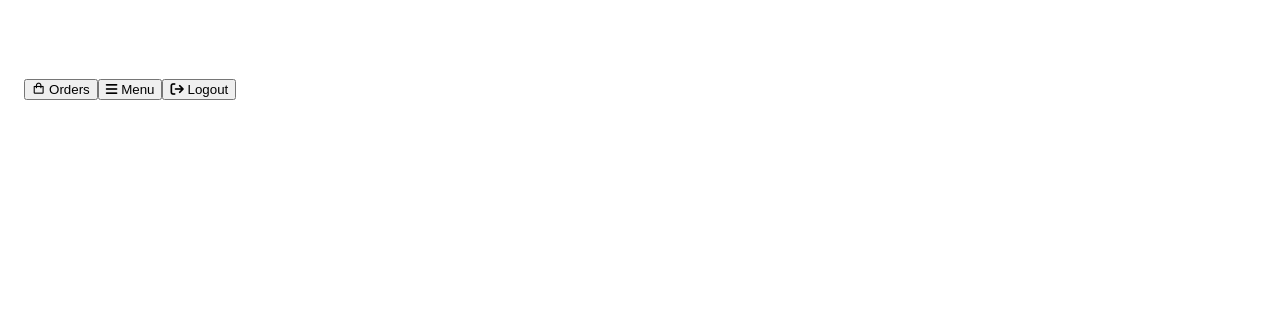
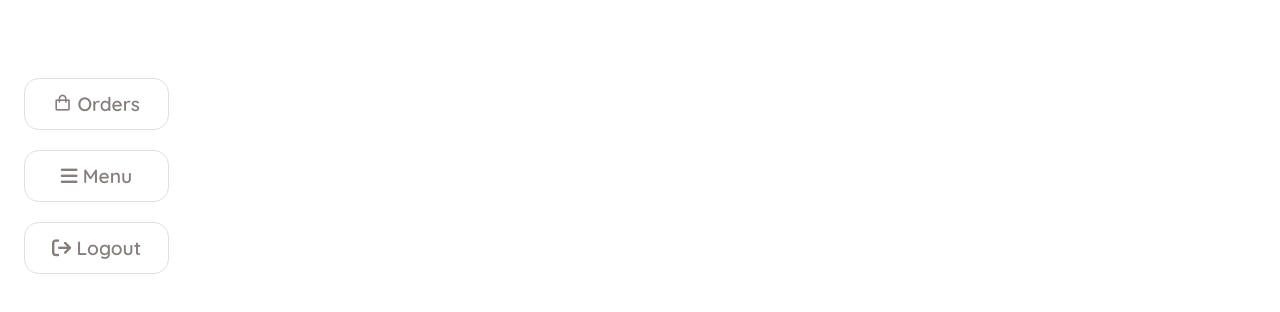
Before and after one commit to malak-joumaa/Homemade, a React (Create React App) app in the folder frontend/: page /cook-profile in a window 1280 px wide. Shown: the part 264-576 px from the top of the page. Built offline with nearby package versions, Linux system fonts and the light colour scheme.

Commit message:
Frontend: Creating Menu component and adding menu in it

```diff
--- /dev/null
+++ b/frontend/src/components/Menu.js
@@ -0,0 +1,62 @@
+import React from "react";
+import { Grid } from "@mui/material";
+import Modal from "../components/Modal";
+import {
+  MenuContainer,
+  DishImg,
+  DishName,
+  DishDescription,
+  DishPrice,
+} from "../styles/Menu.style";
+import defaultDish from "../assets/default-plate.jpg";
+
+const Menu = ({ menu, disable = false }) => {
+  return (
+    <MenuContainer>
+      <Grid container spacing={1}>
+        {/* Dish Image */}
+        {menu?.length > 0 &&
+          menu[1].dishes.map((dish, index) => (
+            <Grid
+              key={index}
+              item
+              xl={3}
+              lg={4}
+              md={6}
+              xs={12}
+              style={{ position: "relative" }}
+            >
+              <Grid container spacing={0}>
+                <Grid item xs={4.5}>
+                  <DishImg
+                    src={
+                      menu[1].dishes[index].photo
+                        ? menu[1].dishes[index].photo
+                        : defaultDish
+                    }
+                  />
+                </Grid>
+                {/* Dish Info */}
+                <Grid item xs={6}>
+                  <DishName>{menu[1].dishes[index].name}</DishName>
+                  <br />
+                  <DishPrice>{menu[1].dishes[index].price}$</DishPrice>
+                  <br />
+                  <DishDescription>
+                    {menu[1].dishes[index].description}
+                  </DishDescription>
+                </Grid>
+                {disable === false && (
+                  <Grid item xs={1.5}>
+                    <Modal data={menu[1].dishes[index]} />
+                  </Grid>
+                )}
+              </Grid>
+            </Grid>
+          ))}
+      </Grid>
+    </MenuContainer>
+  );
+};
+
+export default Menu;
--- a/frontend/src/pages/CookProfile.js
+++ b/frontend/src/pages/CookProfile.js
@@ -1,7 +1,9 @@
-import React from "react";
+import React, { useState } from "react";
 import Navbar from "../components/Navbar";
+import Menu from "../components/Menu";
 import { Rating, Grid, Container } from "@mui/material";
 import { useSelector } from "react-redux";
+import { useNavigate } from "react-router-dom";
 import hat from "../assets/hat.png";
 import {
   Hat,
@@ -14,8 +16,30 @@ import {
 } from "../styles/Profile.style";
 
 const CookProfile = () => {
+  const navigate = useNavigate();
   const userData = useSelector((state) => state.login);
   console.log(userData);
+
+  const [menu, setMenu] = useState([]);
+  const [isOrder, setIsOrder] = useState(true);
+  const [isMenu, setIsMenu] = useState(false);
+
+  // Get Menu Data
+  const getMenu = async () => {
+    try {
+      console.log("here");
+      const res2 = await fetch(
+        "http://localhost:5000/api/cook/get-menu?id=" +
+          localStorage.getItem("cook_id")
+      ).then(async (res2) => {
+        const data2 = await res2.json();
+        console.log(data2);
+        setMenu(data2);
+      });
+    } catch (err) {
+      console.log(err);
+    }
+  };
 
   return (
     <Container maxWidth="xl">
@@ -47,18 +71,33 @@ const CookProfile = () => {
 
       {/* Functionalities */}
       <Grid container spacing={1}>
-        <Grid item xs={3}>
+        <Grid item xs={1}>
           <Button>
             <i class="bx bx-shopping-bag"></i> Orders
           </Button>
-          <Button>
+          <br />
+
+          <Button
+            onClick={() => {
+              getMenu();
+              setIsOrder(false);
+              setIsMenu(true);
+            }}
+          >
             <i className="fa-solid fa-bars"></i> Menu
           </Button>
-          <Button>
+          <br />
+          <Button
+            onClick={() => {
+              localStorage.clear();
+              navigate("/");
+            }}
+          >
             <i class="fa-solid fa-arrow-right-from-bracket"></i> Logout
           </Button>
+          <br />
         </Grid>
-        <Grid item xs={9}></Grid>
+        <Grid item xs={10}></Grid>
       </Grid>
     </Container>
   );
--- a/frontend/src/pages/SingleCook.js
+++ b/frontend/src/pages/SingleCook.js
@@ -1,24 +1,15 @@
 import React, { useState, useEffect } from "react";
 import Navbar from "../components/Navbar";
-import Modal from "../components/Modal";
-import { Rating, Grid, Container } from "@mui/material";
+import { Grid, Container, Rating } from "@mui/material";
 import {
   Cook_Name,
   Info_Container,
   Description,
   Opening_Hours,
-  Day,
-  Menu,
+  Title,
 } from "../styles/SingleCook.styles";
+import Menu from "../components/Menu";
 import { Display_Cook_Image } from "../styles/Image.style";
-import {
-  MenuContainer,
-  DishImg,
-  DishName,
-  DishDescription,
-  DishPrice,
-} from "../styles/Menu.style";
-import defaultDish from "../assets/default-plate.jpg";
 
 function SingleCook() {
   const [cook, setCook] = useState([]);
@@ -115,51 +106,10 @@ function SingleCook() {
             </Opening_Hours>
           </Info_Container>
 
-          <Menu>Menu</Menu>
+          <Title>Menu</Title>
 
           {/* Menu */}
-          <MenuContainer>
-            <Grid container spacing={1}>
-              {/* Dish Image */}
-              {menu?.length > 0 &&
-                menu[1].dishes.map((dish, index) => (
-                  <Grid
-                    key={index}
-                    item
-                    xl={3}
-                    lg={4}
-                    md={6}
-                    xs={12}
-                    style={{ position: "relative" }}
-                  >
-                    <Grid container spacing={0}>
-                      <Grid item xs={4.5}>
-                        <DishImg
-                          src={
-                            menu[1].dishes[index].photo
-                              ? menu[1].dishes[index].photo
-                              : defaultDish
-                          }
-                        />
-                      </Grid>
-                      {/* Dish Info */}
-                      <Grid item xs={6}>
-                        <DishName>{menu[1].dishes[index].name}</DishName>
-                        <br />
-                        <DishPrice>{menu[1].dishes[index].price}$</DishPrice>
-                        <br />
-                        <DishDescription>
-                          {menu[1].dishes[index].description}
-                        </DishDescription>
-                      </Grid>
-                      <Grid item xs={1.5}>
-                        <Modal data={menu[1].dishes[index]} />
-                      </Grid>
-                    </Grid>
-                  </Grid>
-                ))}
-            </Grid>
-          </MenuContainer>
+          <Menu menu={menu} />
           {/* </div> */}
         </Container>
       )}
--- a/frontend/src/styles/Profile.style.js
+++ b/frontend/src/styles/Profile.style.js
@@ -35,4 +35,22 @@ export const Rate = styled.div`
   margin-top: 70px;
 `;
 
-export const Button = styled.button``;
+export const Button = styled.div`
+  cursor: pointer;
+  width: 150%;
+  height: 50px;
+  font-size: 1.2em;
+  font-family: "Quicksand", sans-serif;
+  font-weight: 600;
+  text-align: center;
+  line-height: 50px;
+  border: 1px solid #e1e0e0;
+  border-radius: 15px;
+  color: #847e7c;
+  background-color: white;
+  &:hover,
+  :active {
+    color: white;
+    background-color: #43c187;
+  }
+`;
--- a/frontend/src/styles/SingleCook.styles.js
+++ b/frontend/src/styles/SingleCook.styles.js
@@ -45,7 +45,7 @@ export const Day = styled.button`
   }
 `;
 
-export const Menu = styled.h2`
+export const Title = styled.h2`
   color: #3c3c3c;
   text-decoration: underline;
 `;
```
